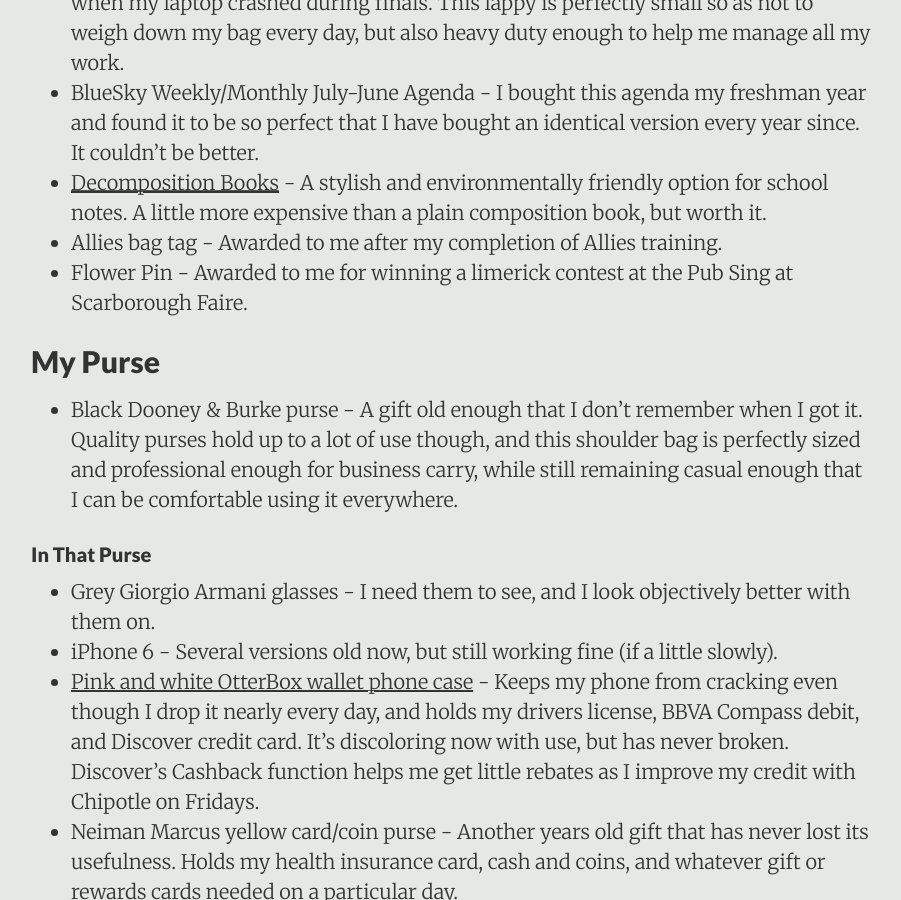
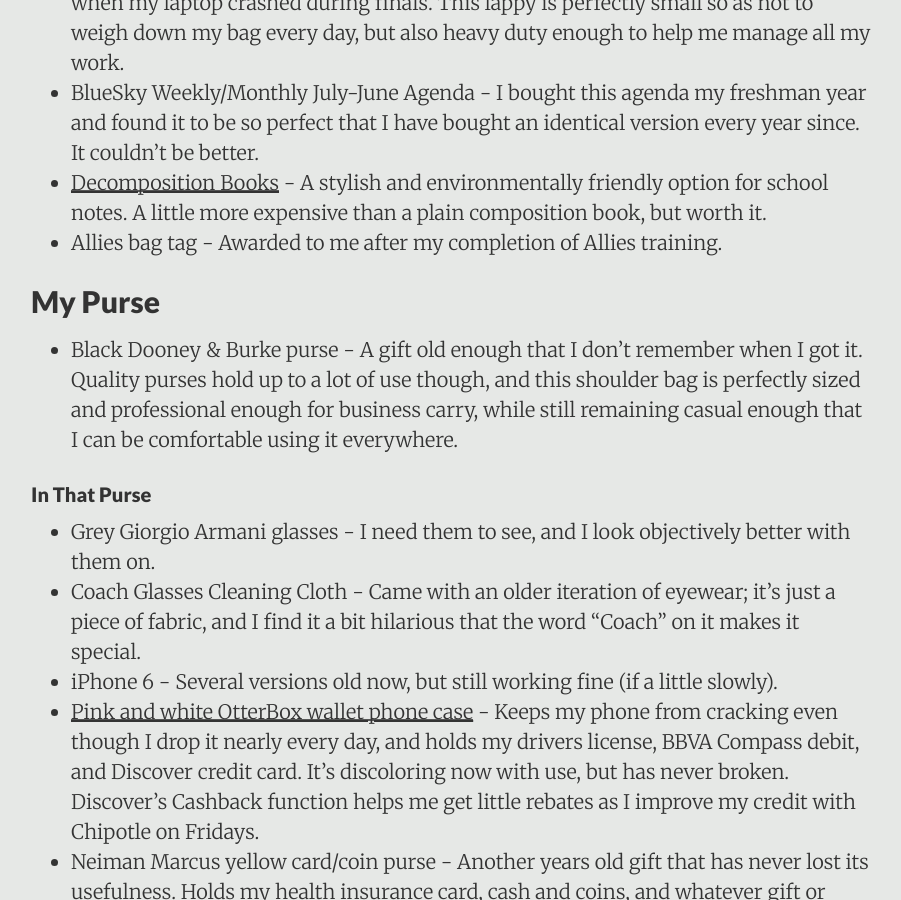
Before and after one commit to DestinyRoseMurphy/DestinyRoseMurphy.github.io, a Jekyll site: the page built from _posts/2017-10-19-Things-I-Kept.md, in a window 1280 px wide and 900 px high, scrolled down 2261 px. Shown: the whole window, without its empty margins (189-1090 px from the left). Built offline with Jekyll 4.4.1, drawn with Linux system fonts in a browser that asks for light colours.

Commit message:
+glasscloth -backpackflower

```diff
--- a/_posts/2017-10-19-Things-I-Kept.md
+++ b/_posts/2017-10-19-Things-I-Kept.md
@@ -54,7 +54,7 @@ This list was compiled January 11th, 2018. It's the first iteration of this post
 * BlueSky Weekly/Monthly July-June Agenda - I bought this agenda my freshman year and found it to be so perfect that I have bought an identical version every year since. It couldn't be better.
 * [Decomposition Books](http://amzn.to/2h3wYSX) - A stylish and environmentally friendly option for school notes. A little more expensive than a plain composition book, but worth it.
 * Allies bag tag - Awarded to me after my completion of Allies training.
-* Flower Pin - Awarded to me for winning a limerick contest at the Pub Sing at Scarborough Faire.
+
 
 ## <a name="Purse"></a> My Purse
 
@@ -63,6 +63,7 @@ This list was compiled January 11th, 2018. It's the first iteration of this post
 #### In That Purse
 
 * Grey Giorgio Armani glasses - I need them to see, and I look objectively better with them on.
+* Coach Glasses Cleaning Cloth - Came with an older iteration of eyewear; it's just a piece of fabric, and I find it a bit hilarious that the word "Coach" on it makes it special.
 * iPhone 6 - Several versions old now, but still working fine (if a little slowly).
 * [Pink and white OtterBox wallet phone case](http://amzn.to/2znYeCR) - Keeps my phone from cracking even though I drop it nearly every day, and holds my drivers license, BBVA Compass debit, and Discover credit card. It's discoloring now with use, but has never broken. Discover's Cashback function helps me get little rebates as I improve my credit with Chipotle on Fridays.
 * Neiman Marcus yellow card/coin purse - Another years old gift that has never lost its usefulness. Holds my health insurance card, cash and coins, and whatever gift or rewards cards needed on a particular day.
```
